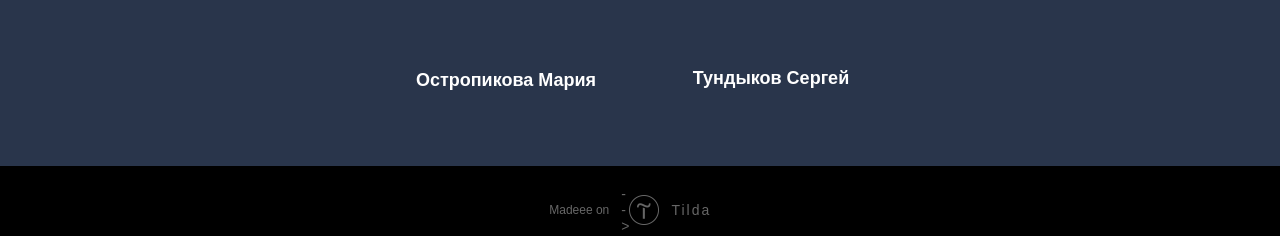
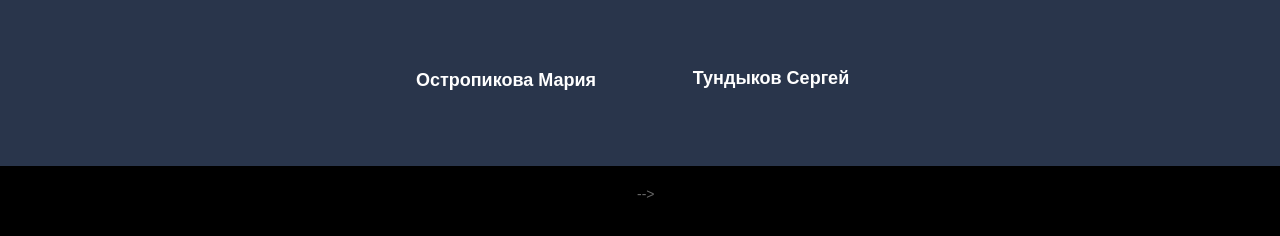
Before and after one commit to kototronik/agpp, a plain HTML site: page index.html in a window 1280 px wide. Shown: the part 8302-8538 px from the top of the page. Drawn offline with Linux system fonts and the light colour scheme; no server answers; a script that the page names is missing; a web font is replaced by a local one.

Commit message:
Update index.html

```diff
--- a/index.html
+++ b/index.html
@@ -734,9 +734,9 @@
     <div class="t-tildalabel " id="tildacopy" data-tilda-sign="10150217#52205931" style="display: block !important; visibility: visible !important; position: relative !important; width: 100% !important; pointer-events: all !important; opacity: 1 !important; margin: 0 !important; z-index: 1 !important">
         <a href="https://tilda.cc/" class="t-tildalabel__link">
             <div class="t-tildalabel__wrapper">
-                <div class="t-tildalabel__txtleft">Madeee on </div> -->
-                 <div class="t-tildalabel__wrapimg"><img src="./автономная городская паромная переправа_files/tildacopy.png" class="t-tildalabel__img" fetchpriority="low" alt=""></div>
-                <div class="t-tildalabel__txtright">Tilda</div>
+                <div class="t-tildalabel__txtleft"> </div> -->
+<!--                  <div class="t-tildalabel__wrapimg"><img src="./автономная городская паромная переправа_files/tildacopy.png" class="t-tildalabel__img" fetchpriority="low" alt=""></div> -->
+<!--                 <div class="t-tildalabel__txtright">Tilda</div> -->
             </div>
         </a>
     </div>
```
